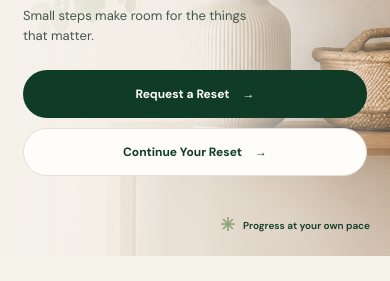
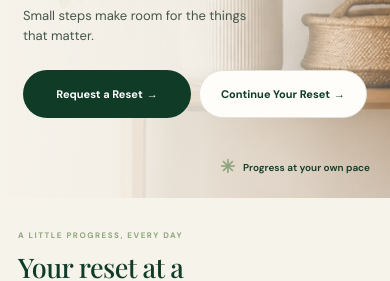
Before and after one commit to Sinphz/resettable-app, a plain HTML site: page index.html in a window 390 px wide. Shown: the part 315-596 px from the top of the page. Drawn offline with nearby package versions, Linux system fonts and the light colour scheme; a web font is replaced by a local one.

Commit message:
Refine homepage hero button layout

```diff
--- a/service-worker.js
+++ b/service-worker.js
@@ -1,6 +1,6 @@
 // Bump this release value when preparing a new app release.
 const CACHE_PREFIX = "resettable-app-";
-const CACHE_NAME = `${CACHE_PREFIX}v1.11.12`;
+const CACHE_NAME = `${CACHE_PREFIX}v1.11.13`;
 const SCOPE_URL = new URL(self.registration.scope);
 const SHELL_URL = new URL("./index.html", SCOPE_URL).href;
 
--- a/styles.css
+++ b/styles.css
@@ -50,8 +50,9 @@ a { color: inherit; text-decoration: none; }
 .hero-copy h1, .page-intro h1 { margin: 0; color: var(--deep); font: 500 clamp(42px, 5vw, 66px)/1.08 "Playfair Display", Georgia, serif; letter-spacing: -.035em; }
 .hero-copy h1 em { color: var(--sage); font-weight: 500; }
 .hero-description { margin: 17px 0 24px; color: #46564a; font-size: 15px; }
-.hero-actions { display: grid; gap: 10px; width: min(260px, 100%); }
+.hero-actions { display: grid; grid-template-columns: repeat(2, minmax(0, 1fr)); gap: 8px; width: min(400px, 100%); }
 .button { display: inline-flex; min-height: 48px; align-items: center; justify-content: center; gap: 13px; border: 0; border-radius: 999px; padding: 0 21px; cursor: pointer; font-size: 12px; font-weight: 700; transition: transform .2s, box-shadow .2s, background .2s; }
+.hero-actions .button { min-width: 0; min-height: 48px; gap: 4px; padding: 8px 6px; text-align: center; }
 .button:hover { transform: translateY(-2px); box-shadow: 0 8px 20px rgba(15,59,39,.18); }
 .button-dark { background: var(--deep); color: white; }
 .button-dark:hover { background: #174a32; }
@@ -366,7 +367,7 @@ a { color: inherit; text-decoration: none; }
   .hero-copy .eyebrow { font-size: 9px; }
   .hero-copy h1 { font-size: clamp(42px, 12vw, 56px); }
   .hero-description { max-width: 245px; font-size: 13px; }
-  .hero-actions { width: 100%; }
+  .hero-actions .button { font-size: 11px; line-height: 1.3; }
   .hero-note { right: 20px; bottom: 17px; font-size: 10px; }
   .content-wrap { padding: 36px 18px 46px; }
   .dashboard-content { padding-top: 32px; }
```
